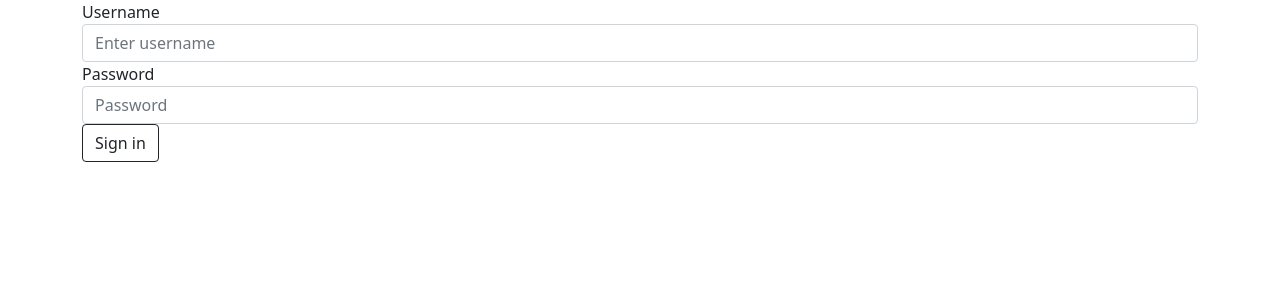
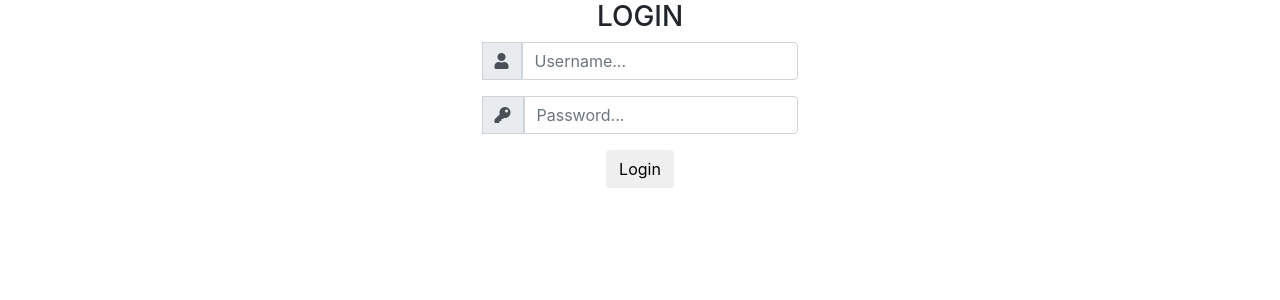
Before and after one commit to 7ubi/proner, a Django app: page /login/ in a window 1280 px wide. Shown: the top 300 px of the page. Run offline with Django 3.2, Linux system fonts and the light colour scheme; some libraries are stand-ins or nearby versions.

Commit message:
login design changes

```diff
--- a/notzion/settings.py
+++ b/notzion/settings.py
@@ -121,3 +121,8 @@ USE_TZ = True
 # https://docs.djangoproject.com/en/3.1/howto/static-files/
 
 STATIC_URL = '/static/'
+STATICFILES_DIRS = [
+    BASE_DIR / 'staticfiles'
+]
+
+STATIC_ROOT = BASE_DIR / 'static'
--- a/project/views.py
+++ b/project/views.py
@@ -1,5 +1,6 @@
 from django.shortcuts import render, redirect
 from django.contrib.auth import login, authenticate
+from django.contrib.auth.models import User
 
 # Create your views here.
 def home_view(request):
@@ -20,5 +21,9 @@ def login_view(request):
                 login(request, user)
                 return redirect('/')
             else:
-                return render(request, 'login/login.html', {'error': 'Username or Password invalid!'})
+                try:
+                    User.objects.get(username=username)
+                    return render(request, 'login/login.html', {'error': 'Password invalid!'})
+                except:
+                    return render(request, 'login/login.html', {'error': 'User does not exist!'})
     return render(request, 'login/login.html')
--- a/template/login/login.html
+++ b/template/login/login.html
@@ -1,36 +1,58 @@
 <!DOCTYPE html>
+{% load static %}
+<!-- base https://dennis-sourcecode.herokuapp.com/28/ -->
 <html lang="en">
     <head>
-    <link href="https://cdn.jsdelivr.net/npm/bootstrap@5.0.0-beta2/dist/css/bootstrap.min.css" rel="stylesheet" integrity="sha384-BmbxuPwQa2lc/FVzBcNJ7UAyJxM6wuqIj61tLrc4wSX0szH/Ev+nYRRuWlolflfl" crossorigin="anonymous">
+        <title>Login</title>
+        <link rel="stylesheet" href="https://stackpath.bootstrapcdn.com/bootstrap/4.1.3/css/bootstrap.min.css" integrity="sha384-MCw98/SFnGE8fJT3GXwEOngsV7Zt27NXFoaoApmYm81iuXoPkFOJwJ8ERdknLPMO" crossorigin="anonymous">
+        <script src="https://ajax.googleapis.com/ajax/libs/jquery/3.3.1/jquery.min.js"></script>
         <script src="https://cdn.jsdelivr.net/npm/bootstrap@5.0.0-beta2/dist/js/bootstrap.bundle.min.js" integrity="sha384-b5kHyXgcpbZJO/tY9Ul7kGkf1S0CWuKcCD38l8YkeH8z8QjE0GmW1gYU5S9FOnJ0" crossorigin="anonymous"></script>
-    <meta charset="UTF-8">
-    <title>Notzion</title>
+        <link rel="stylesheet" href="https://use.fontawesome.com/releases/v5.6.1/css/all.css" integrity="sha384-gfdkjb5BdAXd+lj+gudLWI+BXq4IuLW5IT+brZEZsLFm++aCMlF1V92rMkPaX4PP" crossorigin="anonymous">
+        <link rel="stylesheet" href="{% static 'css/login.css' %}">
+
+
     </head>
     <body>
-<div class="container">
-    <div class="row justify-content-md-center">
-        <form method="POST">
+        <div class="container h-100">
+            <div class="d-flex justify-content-center h-100">
+                <div class="user_card">
+                    <div class="d-flex justify-content-center">
+                        <h3 id="form-title">LOGIN</h3>
+                    </div>
+                    {% if error %}
+                        <div class="alert alert-danger alert-dismissible fade show" role="alert">
+                            <strong>Error!</strong> {{ error}}
+                        </div>
+                    {% endif %}
+                    <div class="d-flex justify-content-center form_container">
+
+                        <form method="POST" action="">
                             {% csrf_token %}
-            <div class="form-group">
-                <label for="username">Username</label>
-                <input class="form-control" id="username" name="username" aria-describedby="username" placeholder="Enter username">
-            </div>
-            <div class="form-group">
-                <label for="password">Password</label>
-                <input type="password" class="form-control" id="password" name="password" placeholder="Password">
+                            <div class="input-group mb-3">
+                                <div class="input-group-append">
+                                    <span class="input-group-text"><i class="fas fa-user"></i></span>
                                 </div>
 
-            <div class="text-danger">
-                {% if error %}
-                    <p>
-                        {{ error }}
-                    </p>
-                {% endif %}
+                                <input type="text" name="username" placeholder="Username..." class="form-control">
                             </div>
 
-              <button type="submit" class="btn btn-outline-dark">Sign in</button>
+                            <div class="input-group mb-2">
+                                <div class="input-group-append">
+                                    <span class="input-group-text"><i class="fas fa-key"></i></span>
+                                </div>
+
+                                    <input type="password" name="password" placeholder="Password..." class="form-control" >
+                            </div>
+
+                                <div class="d-flex justify-content-center mt-3 login_container">
+                                    <input class="btn login_btn" type="submit" value="Login">
+                                </div>
                         </form>
+
+                    </div>
+                </div>
             </div>
         </div>
     </body>
+
 </html>
```
Also changed, not shown: db.sqlite3, 1 other file. Lines whose indentation alone changed are shown as unchanged.
